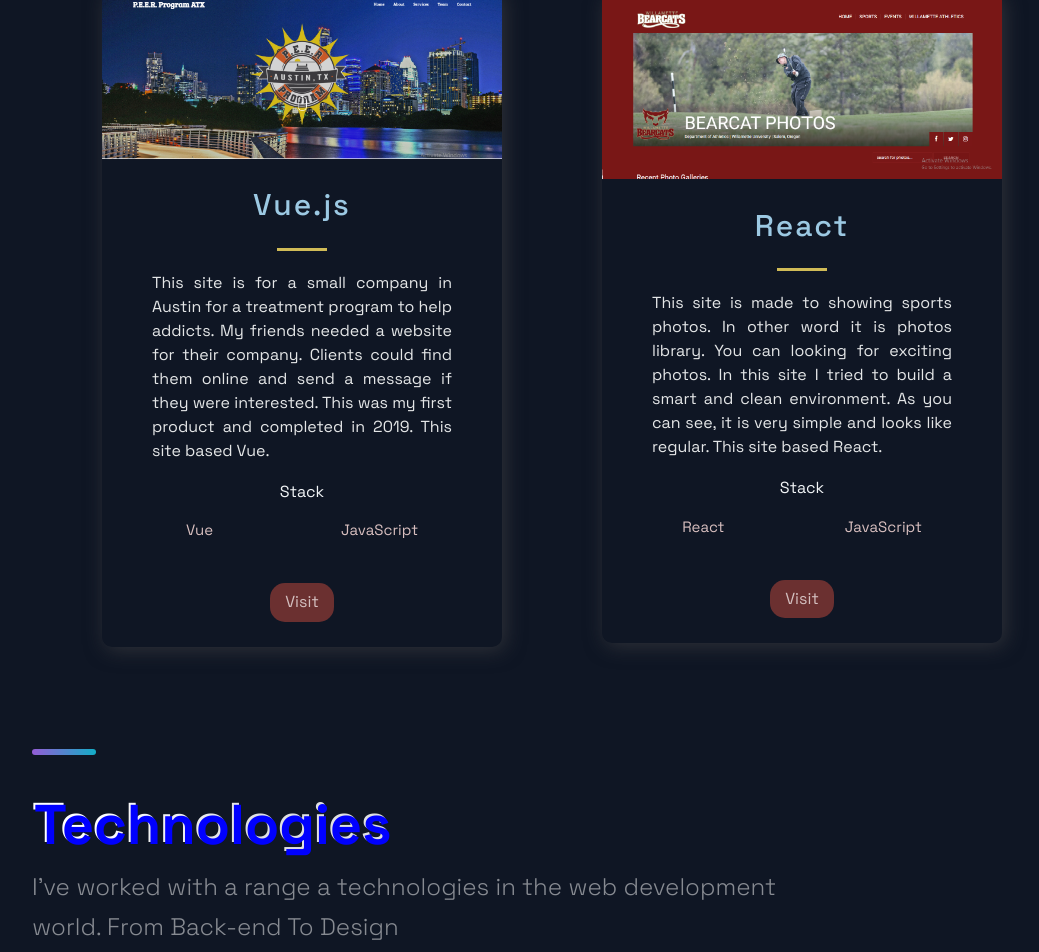
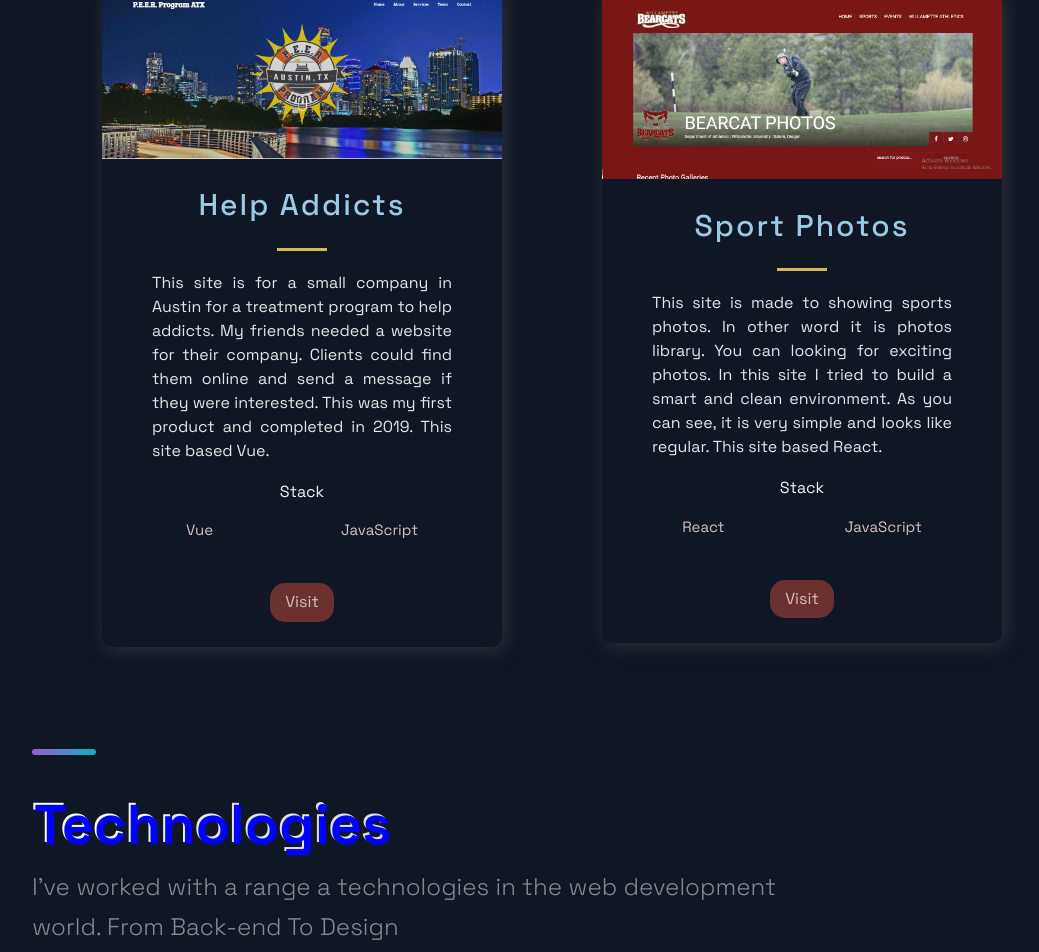
Before and after one commit to EdenSea333/portfolio_website, a Next.js app: page / in a window 1280 px wide. Shown: the part 845-1797 px from the top of the page, without its empty margins (88-1127 px from the left). Built offline with nearby package versions, Linux system fonts and the light colour scheme.

Commit message:
second commit

```diff
--- a/src/constants/constants.js
+++ b/src/constants/constants.js
@@ -1,6 +1,6 @@
 export const projects = [
   {
-    title: 'Vue.js',
+    title: 'Help Addicts',
     description: "This site is for a small company in Austin for a treatment program to help addicts. My friends needed a website for their company. Clients could find them online and send a message if they were interested. This was my first product and completed in 2019. This site based Vue. ",
     image: '/images/vue.png',
     tags: ['Vue', 'JavaScript'],
@@ -8,7 +8,7 @@ export const projects = [
     id: 0,
   },
   {
-    title: 'React',
+    title: 'Sport Photos',
     description: "This site is made to showing sports photos. In other word it is photos library. You can looking for exciting photos. In this site I tried to build a smart and clean environment. As you can see, it is very simple and looks like regular. This site based React.",
     image: '/images/sports_photos.png',
     tags: ['React', 'JavaScript'],
```
